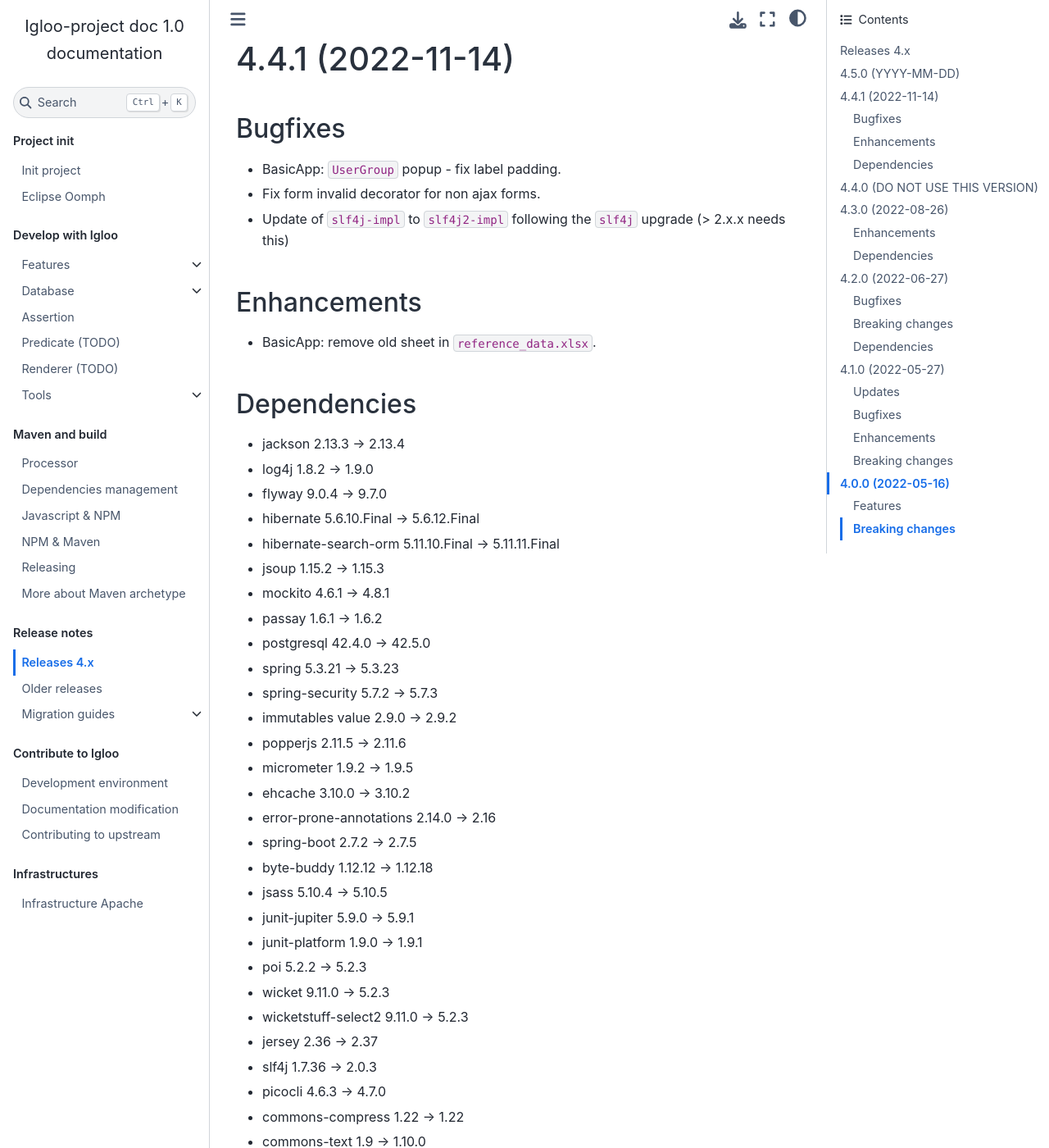
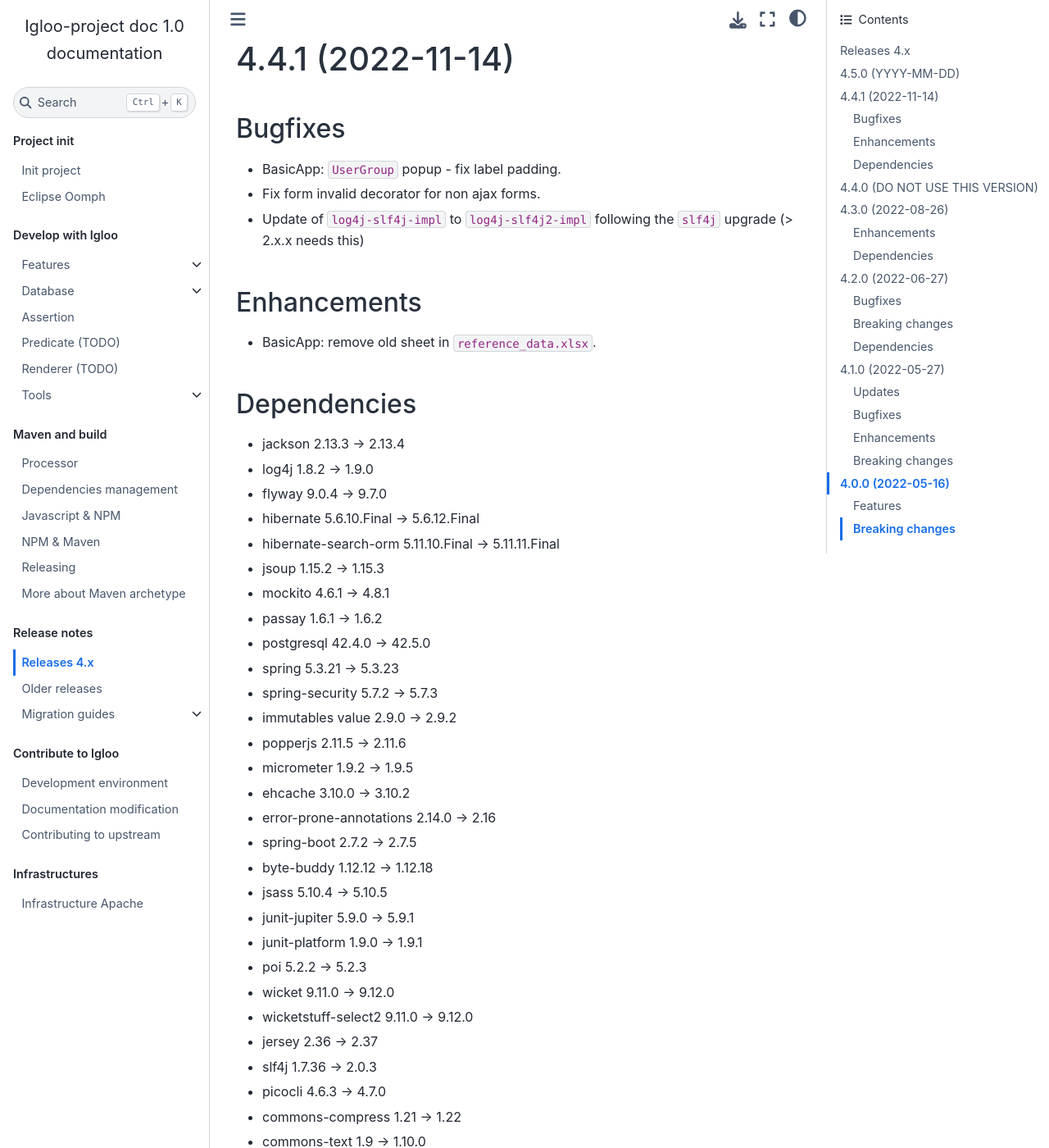
Before and after one commit to igloo-project/igloo-doc, a Sphinx documentation site: the page built from source/release-notes/releases-4.x.md, in a window 1280 px wide and 1400 px high, scrolled down 193 px. Shown: the whole window at 82% size. Built offline with Sphinx 7.4.7 and the Sphinx Book theme 1.1.4, drawn with Linux system fonts in a browser that asks for light colours.

Commit message:
fix doc release 4.4.1

```diff
--- a/source/release-notes/releases-4.x.md
+++ b/source/release-notes/releases-4.x.md
@@ -15,7 +15,7 @@ In progress
 
 * BasicApp: `UserGroup` popup - fix label padding.
 * Fix form invalid decorator for non ajax forms.
-* Update of `slf4j-impl` to `slf4j2-impl` following the `slf4j` upgrade (> 2.x.x needs this)
+* Update of `log4j-slf4j-impl` to `log4j-slf4j2-impl` following the `slf4j` upgrade (> 2.x.x needs this)
 
 ## Enhancements
 
@@ -45,12 +45,12 @@ In progress
 * junit-jupiter 5.9.0 -> 5.9.1
 * junit-platform 1.9.0 -> 1.9.1
 * poi 5.2.2 -> 5.2.3
-* wicket 9.11.0 -> 5.2.3
-* wicketstuff-select2 9.11.0 -> 5.2.3
+* wicket 9.11.0 -> 9.12.0
+* wicketstuff-select2 9.11.0 -> 9.12.0
 * jersey 2.36 -> 2.37
 * slf4j 1.7.36 -> 2.0.3
 * picocli 4.6.3 -> 4.7.0
-* commons-compress 1.22 -> 1.22
+* commons-compress 1.21 -> 1.22
 * commons-text 1.9 -> 1.10.0
 
 Maven plugins:
```
